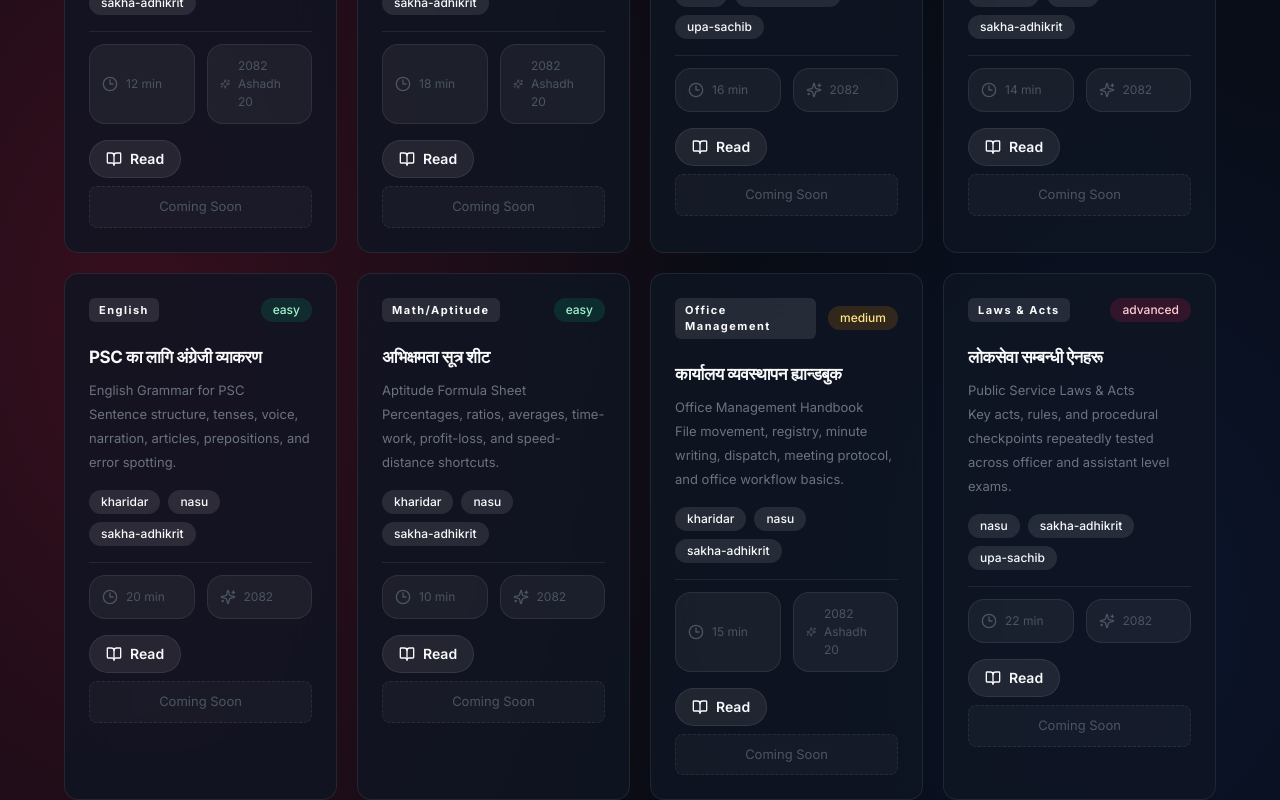
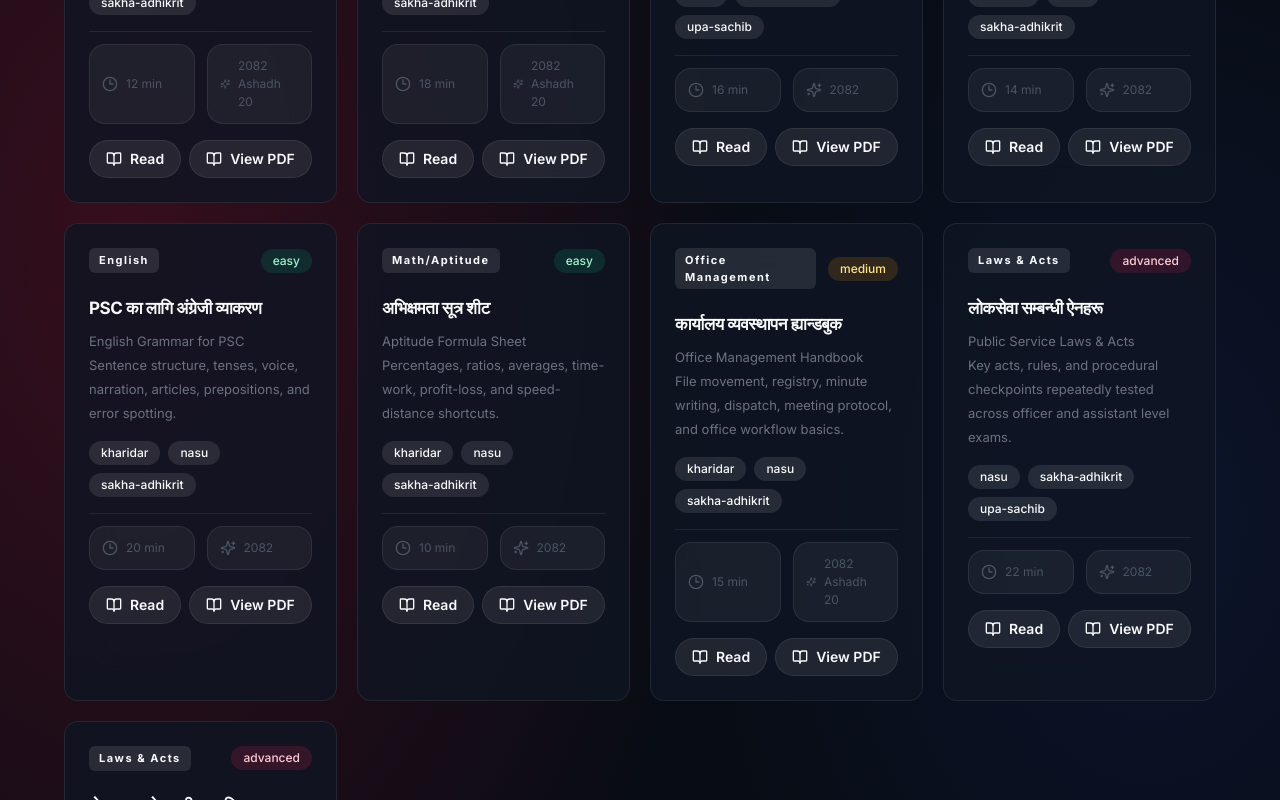
Before and after one commit to Bishal10000/loksewa, a Next.js app in the folder loksewa-pathshala/: page /notes in a window 1280 px wide. Shown: the part 1140-1940 px from the top of the page. Built offline with nearby package versions, Linux system fonts and the light colour scheme; a web font is replaced by a local one.

Commit message:
fix: remove old slug route conflict and restore View PDF button

```diff
--- a/loksewa-pathshala/app/notes/[slug]/page.tsx
+++ /dev/null
@@ -1,13 +0,0 @@
-import { notFound, redirect } from 'next/navigation';
-import { getNoteBySlug } from '@/data/notes';
-import { getSampleNoteRoute } from '@/lib/note-routing';
-
-export default function NotePage({ params }: { params: { slug: string } }): JSX.Element {
-  const note = getNoteBySlug(params.slug);
-
-  if (!note) {
-    notFound();
-  }
-
-  redirect(getSampleNoteRoute(note));
-}
--- a/loksewa-pathshala/components/notes/NoteCard.tsx
+++ b/loksewa-pathshala/components/notes/NoteCard.tsx
@@ -57,15 +57,10 @@ export function NoteCard({ note, isSample = false, position }: { note: NoteItem;
             <BookOpen className="h-4 w-4" />
             Read
           </Link>
-          {isSample ? (
-            <div className="block w-full cursor-not-allowed rounded-[8px] border border-dashed border-[rgba(255,255,255,0.1)] bg-[rgba(255,255,255,0.03)] p-2.5 text-center text-[13px] text-[#4B5563]">
-              Coming Soon
-            </div>
-          ) : (
-            <div className="block w-full cursor-not-allowed rounded-[8px] border border-dashed border-[rgba(255,255,255,0.1)] bg-[rgba(255,255,255,0.03)] p-2.5 text-center text-[13px] text-[#4B5563]">
-              PDF unavailable
-            </div>
-          )}
+          <Link className="inline-flex items-center gap-2 rounded-full border border-white/10 bg-white/8 px-4 py-2 text-sm font-semibold text-text transition hover:bg-white/12" href={noteHref}>
+            <BookOpen className="h-4 w-4" />
+            View PDF
+          </Link>
         </div>
       </CardContent>
     </Card>
```
